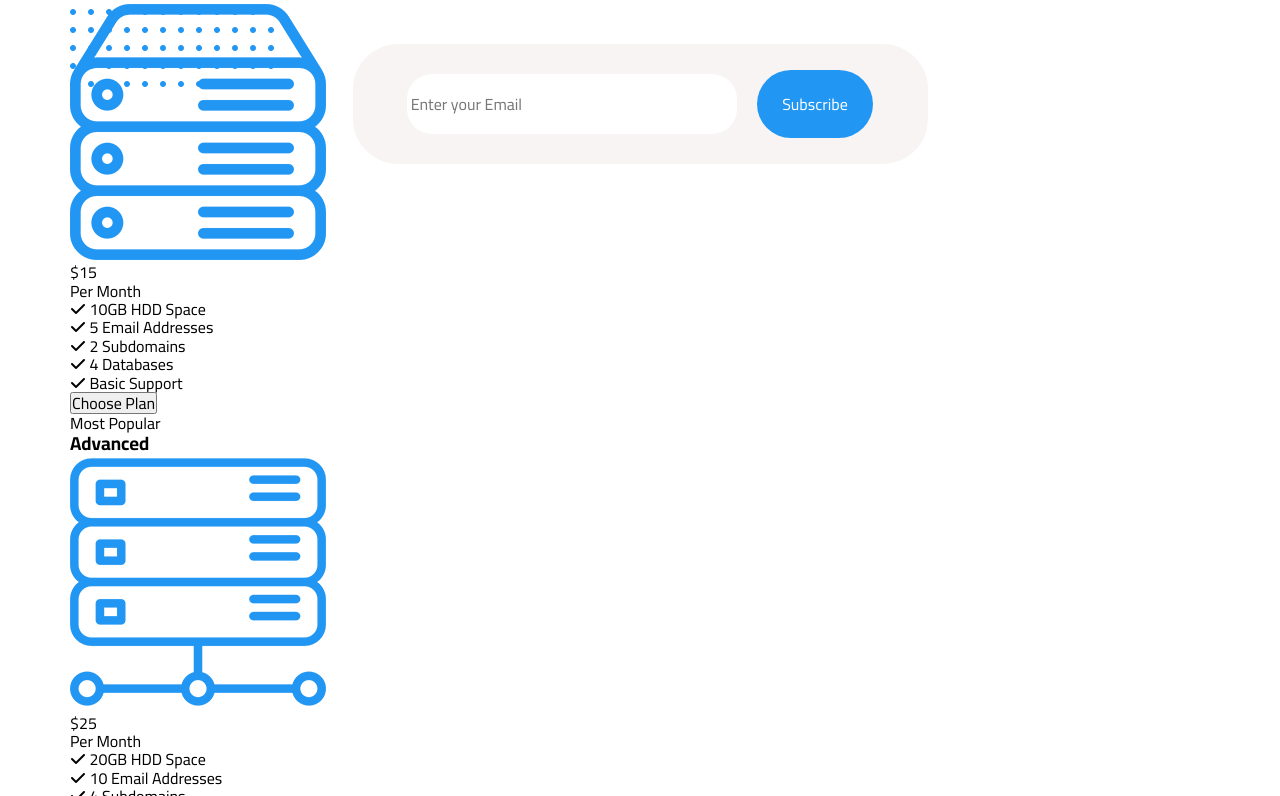
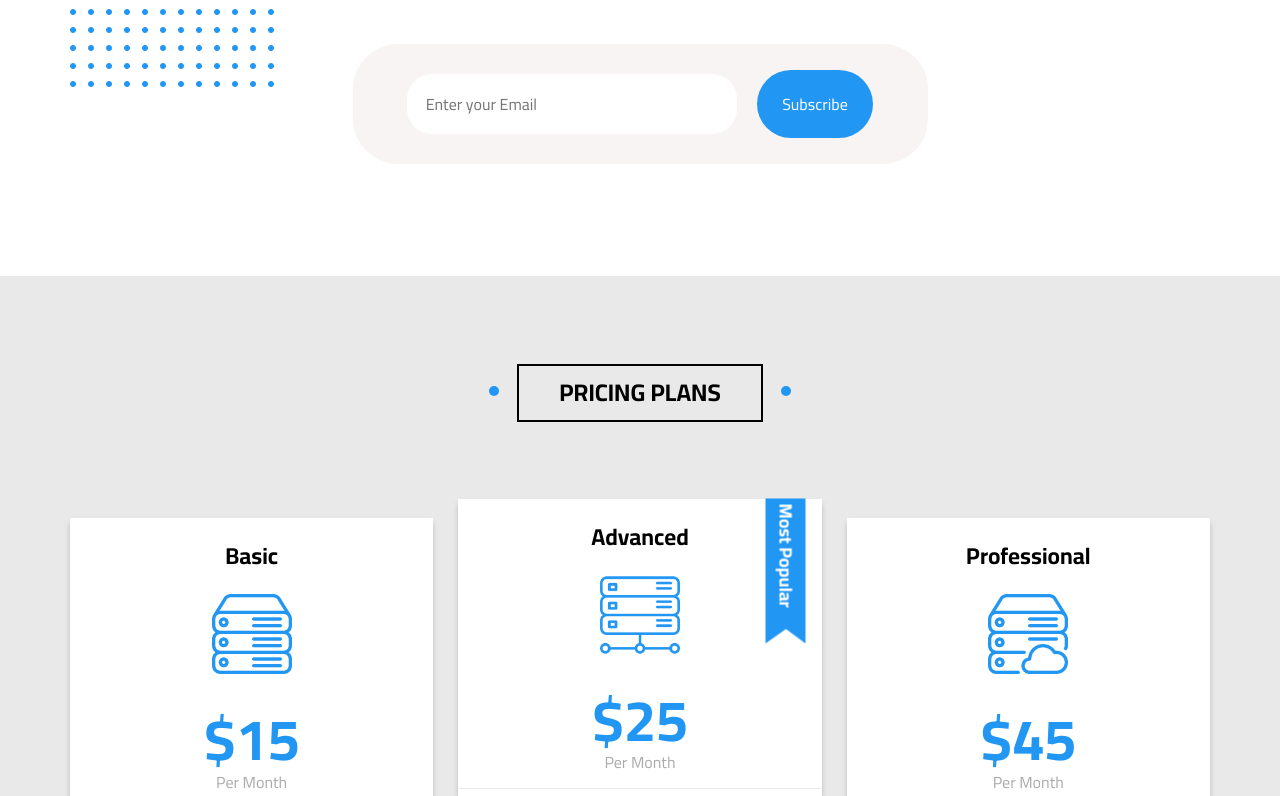
Before and after one commit to haniissa/review-HTML-css-js-al-zero, a website: page project/MyWorkDesign3/index.html in a window 1280 px wide. Shown: the part 9369-10165 px from the top of the page. Drawn offline with Linux system fonts and the light colour scheme.

Commit message:
finsh pricing plans

```diff
--- a/project/MyWorkDesign3/css/style.css
+++ b/project/MyWorkDesign3/css/style.css
@@ -360,7 +360,8 @@ section.team .container .button,
 section.services .container .button,
 section.ourSkills .container .button,
 section.HowItWorks .container .button,
-section.latestEvent .container .button {
+section.latestEvent .container .button,
+section.pricing .container .button {
   margin: 40px auto;
   border: 2px solid black;
   text-align: center;
@@ -380,7 +381,8 @@ section.team .container .button::before,
 section.services .container .button::before,
 section.ourSkills .container .button::before,
 section.HowItWorks .container .button::before,
-section.latestEvent .container .button::before {
+section.latestEvent .container .button::before,
+section.pricing .container .button::before {
   content: '';
   position: absolute;
   width: 10px;
@@ -399,7 +401,8 @@ section.team .container .button::after,
 section.services .container .button::after,
 section.ourSkills .container .button::after,
 section.HowItWorks .container .button::after,
-section.latestEvent .container .button::after {
+section.latestEvent .container .button::after,
+section.pricing .container .button::after {
   content: '';
   position: absolute;
   width: 10px;
@@ -417,7 +420,8 @@ section.team .container .button a,
 section.services .container .button a,
 section.ourSkills .container .button a,
 section.HowItWorks .container .button a,
-section.latestEvent .container .button a {
+section.latestEvent .container .button a,
+section.pricing .container .button a {
   color: black;
   text-decoration: none;
   font-size: x-large;
@@ -1421,10 +1425,11 @@ section.features .container .featuresBox .feature .info .button {
   display: flex;
   justify-content: center;
   position: relative;
+  margin: 5rem 0 7rem;
 }
 .latestEvent .container .subscribe form {
-  position: absolute;
-  top: 5rem;
+  /* position: absolute;
+  top: 5rem; */
   width: 575px;
   display: flex;
   justify-content: center;
@@ -1439,6 +1444,7 @@ section.features .container .featuresBox .feature .info .button {
   outline: none;
   border: none;
   align-self: center;
+  padding: 15px;
 }
 .latestEvent .container .subscribe form button {
   padding: 25px;
@@ -1472,3 +1478,140 @@ section.features .container .featuresBox .feature .info .button {
   background-color: #1c89e3;
 }
 /* End Latest Event */
+/* Start pricing plans */
+.pricing {
+  background-color: var(--back-section);
+}
+.pricing .container {
+  padding-top: 3rem;
+  padding-bottom: 5rem;
+}
+.pricing .container .button {
+  margin-bottom: 6rem !important;
+}
+.pricing .container .button a {
+}
+.pricing .container .all_pricing {
+  /* display: flex;
+  justify-content: space-between; */
+  display: grid;
+  grid-template-columns: repeat(3, minmax(360px, 1fr));
+  grid-gap: 25px 25px;
+}
+.pricing .container .all_pricing .all_pricing_child {
+  display: flex;
+  flex-direction: column;
+  height: 720px;
+  background-color: white;
+  -webkit-box-shadow: 0 5px 5px 0px rgba(159, 159, 159, 0.62);
+  box-shadow: 0 5px 5px 0px rgba(159, 159, 159, 0.62);
+}
+.pricing .container .all_pricing .all_pricing_child.two {
+  margin-top: -1.2rem;
+}
+.pricing .container .all_pricing .all_pricing_child .img {
+  display: flex;
+  flex-direction: column;
+  align-items: center;
+  /* position: relative; */
+}
+.pricing .container .all_pricing .all_pricing_child .img .img_son {
+  position: relative;
+  width: 100%;
+}
+.pricing .container .all_pricing .all_pricing_child .img .img_son span {
+  position: absolute;
+  right: -2.3rem;
+  transform: rotate(90deg);
+  top: 52px;
+  font-size: 18px;
+  font-weight: bold;
+  color: white;
+  background-color: var(--main-color);
+  /* width: 40%; */
+  width: 145px;
+  height: 40px;
+  display: flex;
+  justify-content: start;
+  align-items: center;
+  clip-path: polygon(
+    100% 0%,
+    90% 48.62%,
+    100% 100%,
+    44% 100.08%,
+    0px 100%,
+    0px 0px
+  );
+  padding: 0 5px;
+}
+@media screen and (width <1200px) {
+  .pricing .container .all_pricing {
+    grid-template-columns: repeat(2, minmax(200px, 1fr));
+  }
+  .pricing .container .all_pricing .all_pricing_child.two {
+    margin-top: 0;
+  }
+  .pricing .container .all_pricing .all_pricing_child .img span {
+    top: 72px;
+  }
+}
+@media screen and (width < 992px) {
+  .pricing .container .all_pricing .all_pricing_child .img span {
+    top: 50px;
+  }
+}
+@media screen and (width < 660px) {
+  .pricing .container .all_pricing {
+    grid-template-columns: repeat(1, minmax(300px, 1fr));
+  }
+  /* .pricing .container .all_pricing .all_pricing_child .img span {
+    top: 40px;
+  } */
+}
+.pricing .container .all_pricing .all_pricing_child .img h3 {
+  font-size: 23px;
+  font-weight: bolder;
+  padding: 25px 0;
+}
+.pricing .container .all_pricing .all_pricing_child .img img {
+  max-width: 100%;
+  width: 80px;
+}
+.pricing .container .all_pricing .all_pricing_child .img p:first-of-type {
+  font-size: 3.6rem;
+  color: var(--main-color);
+  padding-top: 2rem;
+  font-weight: bold;
+}
+.pricing .container .all_pricing .all_pricing_child .img p:nth-last-of-type(1) {
+  color: #acacac;
+  margin-bottom: 1rem;
+}
+.pricing .container .all_pricing .info {
+}
+.pricing .container .all_pricing .info .info_des {
+  /* border-bottom: 1px solid #e8e4e4; */
+  border-top: 1px solid #ebeaea;
+  padding: 22px 15px;
+  width: 100%;
+}
+.pricing .container .all_pricing .info i {
+  color: var(--main-color);
+  font-size: 18px;
+  font-weight: bolder;
+}
+.pricing .container .all_pricing .info span {
+}
+.pricing .container .all_pricing .butt {
+  width: max-content;
+  align-self: center;
+  padding: 18px;
+  border: 2px solid var(--main-color);
+  color: var(--main-color);
+  background-color: var(--white);
+  border-radius: 5px;
+  font-weight: bold;
+  margin-top: 1.5rem;
+  cursor: pointer;
+}
+/* End pricing plans */
```
